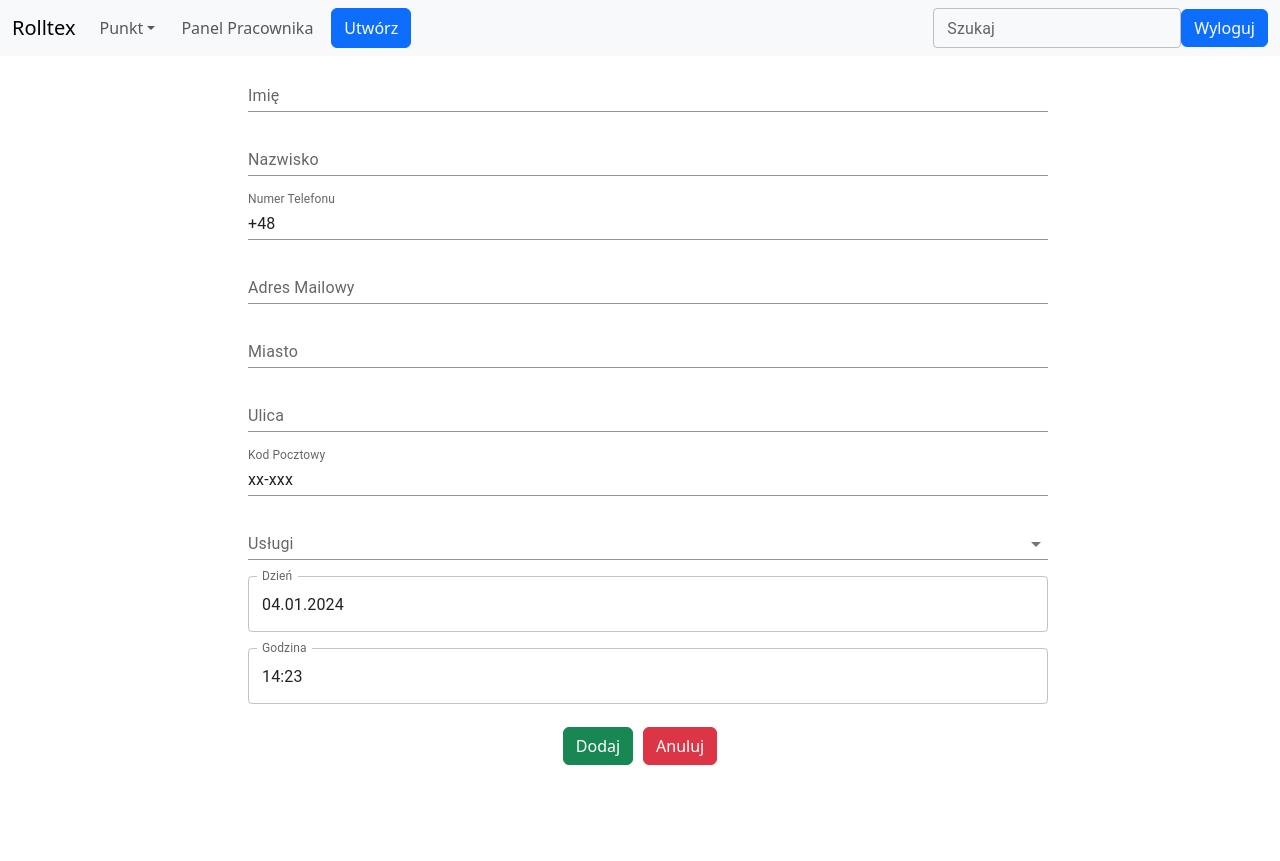
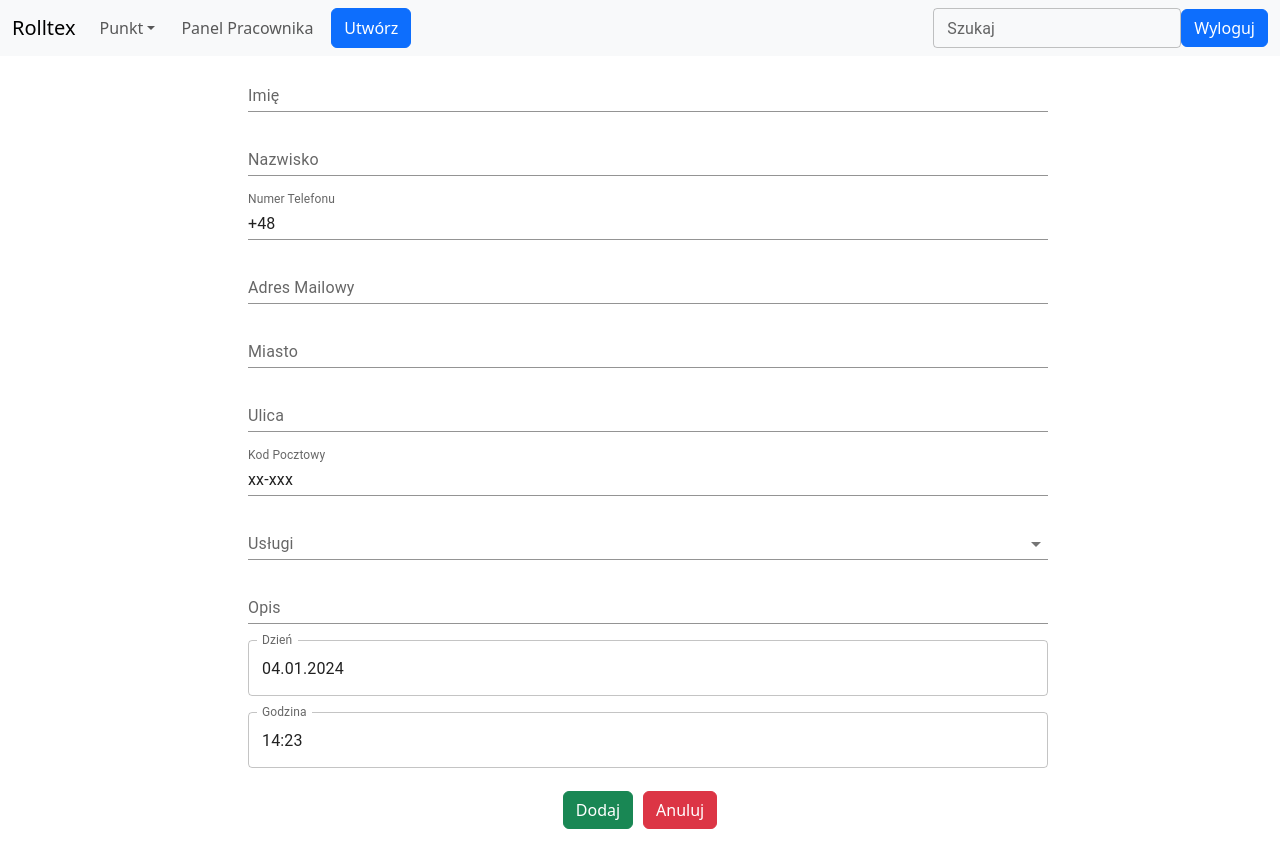
Before and after one commit to MilanFrac/mercury-web-app, a React (Vite) app in the folder MercuryFrontend/: page /Form in a window 1280 px wide. Before the commit the page ends 800 px from the top, so only its background shows below. Built offline with nearby package versions, Linux system fonts and the light colour scheme.

Commit message:
Structuring before the Merg Request

```diff
--- a/MercuryFrontend/src/routes/CalendarTabs.jsx
+++ b/MercuryFrontend/src/routes/CalendarTabs.jsx
@@ -1,4 +1,3 @@
-// CalendarComponent.jsx
 import React, { Component } from "react";
 import { Calendar, dayjsLocalizer } from "react-big-calendar";
 import "react-big-calendar/lib/css/react-big-calendar.css";
--- a/MercuryFrontend/src/routes/Form.jsx
+++ b/MercuryFrontend/src/routes/Form.jsx
@@ -77,7 +77,7 @@ const Form = ({ onAddEvent, onCloseModal, setAllEvents, selectedDate: initialDat
 
     axios
       .post(
-        'http://192.168.1.13:8080/api2/appointmentsv2',
+        'http://169.254.62.204:8080/api2/appointmentsv2',
         appointmentData,
         {
           "Access-Control-Allow-Origin": "*"
@@ -218,6 +218,14 @@ const Form = ({ onAddEvent, onCloseModal, setAllEvents, selectedDate: initialDat
           <TextField {...params} label="Usługi" variant="standard" fullWidth error={Boolean(errors.services)} helperText={errors.services} />
         )}
       />
+       <TextField
+          id="standard-multiline-flexible"
+          label="Opis"
+
+          multiline
+          maxRows={4}
+          variant="standard"
+      />
       <LocalizationProvider dateAdapter={AdapterDateFns} adapterLocale={plLocale}>
         <DatePicker
           label="Dzień"
```
Also changed, not shown: 2 other files (tests, documents, lock files or other folders).
